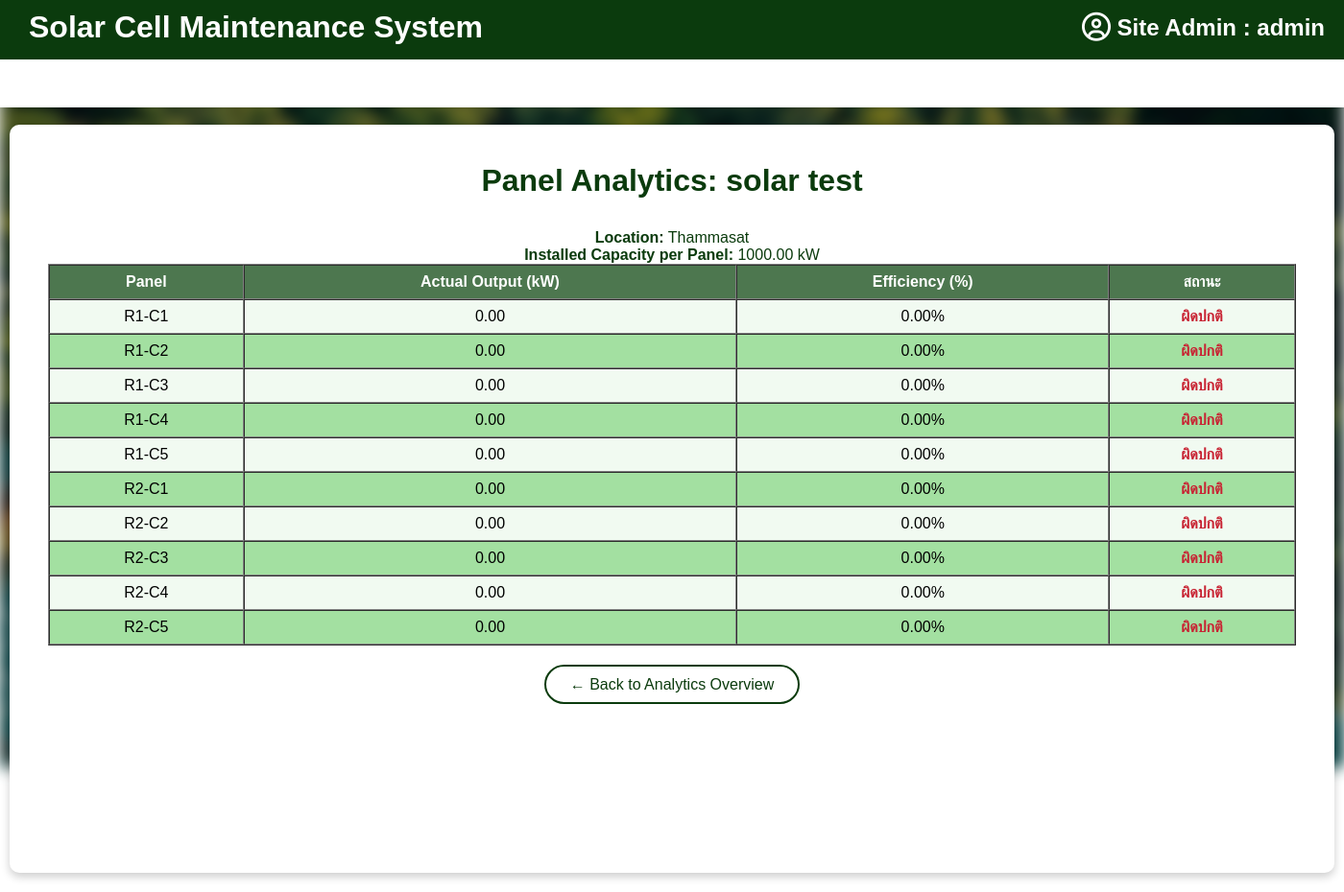
After one commit to 6310510026/solarcellsystem, a Django app: page /accounts/dashboard/data-analyst/analytics/1/ in a window 1400 px wide. The commit adds this page. Shown: the whole page at 96% size. Run offline with Django 5.2, Linux system fonts and the light colour scheme; a user stored in the database is signed in; data comes from the database, SQL or seed files in the repository; both versions use the stored data as it was after the commit.

Commit message:
Update analytics

```diff
--- a/accounts/urls.py
+++ b/accounts/urls.py
@@ -1,5 +1,6 @@
 from django.urls import path
-from .views import register_user, login_user, logout_user, role_redirect, plant_owner_dashboard_view, data_analyst_dashboard_view, drone_controller_dashboard_view, plant_detail_analyst_view
+from .views import register_user, login_user, logout_user, role_redirect, plant_owner_dashboard_view, data_analyst_dashboard_view, drone_controller_dashboard_view, plant_detail_analyst_view, data_analyst_analytics_view
+from accounts import views
 
 
 urlpatterns = [
@@ -11,4 +12,6 @@ urlpatterns = [
     path('dashboard/data-analyst/', data_analyst_dashboard_view, name='data_analyst_dashboard'),
     path('dashboard/drone-controller/', drone_controller_dashboard_view, name='drone_controller_dashboard'),
     path('dashboard/data-analyst/plant/<int:plant_id>/', plant_detail_analyst_view, name='plant_detail_analyst'),
+    path('dashboard/data-analyst/analytics/', views.data_analyst_analytics_view, name='data_analyst_analytics'),
+    path('dashboard/data-analyst/analytics/<int:plant_id>/', views.panel_analytics_view, name='panel_analytics'),
 ]
--- a/accounts/views.py
+++ b/accounts/views.py
@@ -3,6 +3,10 @@ from django.contrib.auth import authenticate, login, logout
 from django.contrib.auth.decorators import login_required
 from django.contrib import messages
 from django.contrib.auth import get_user_model
+from plant.models import SolarPlant, Zone
+from drone.models import DroneInspection
+from django.db.models import Count
+from django.db import models
 
 User = get_user_model()
 
@@ -88,8 +92,6 @@ def plant_owner_dashboard_view(request):
 
 @login_required
 def data_analyst_dashboard_view(request):
-    from plant.models import SolarPlant, Zone
-    from drone.models import DroneInspection
     plants = SolarPlant.objects.all().prefetch_related('zones', 'owner')
     plant_name = request.GET.get('plant_name', '').strip()
     zone_name = request.GET.get('zone_name', '').strip()
@@ -125,10 +127,61 @@ def site_admin_dashboard_view(request):
 
 @login_required
 def plant_detail_analyst_view(request, plant_id):
-    from plant.models import SolarPlant
     plant = get_object_or_404(SolarPlant, id=plant_id)
     zones = plant.zones.prefetch_related('droneinspection_set')
     return render(request, 'dashboard/plant_detail_analyst.html', {
         'plant': plant,
         'zones': zones,
     })
+
+@login_required
+def data_analyst_analytics_view(request):
+    from plant.models import SolarPanel
+    # Filter only plants where the data_analyst is the current user
+    plants = SolarPlant.objects.filter(data_analyst=request.user).select_related('owner', 'data_analyst')
+    plant_data = []
+    for plant in plants:
+        panels = SolarPanel.objects.filter(row__zone__plant=plant)
+        num_panels = panels.count()
+        if num_panels == 0 or not plant.installed_capacity_kw:
+            efficiency = None
+        else:
+            installed_per_panel = float(plant.installed_capacity_kw) / num_panels
+            actual_sum = sum(float(p.actual_output_kw or 0) for p in panels)
+            installed_sum = installed_per_panel * num_panels
+            efficiency = (actual_sum / installed_sum * 100) if installed_sum else 0
+        plant_data.append({
+            'id': plant.id,
+            'name': plant.name,
+            'location': plant.location,
+            'owner': plant.owner.username,
+            'data_analyst': plant.data_analyst.username if plant.data_analyst else '-',
+            'efficiency': efficiency,
+        })
+    context = {
+        'plant_data': plant_data,
+    }
+    return render(request, 'dashboard/analytics.html', context)
+
+@login_required
+def panel_analytics_view(request, plant_id):
+    from plant.models import SolarPanel, SolarPlant
+    plant = get_object_or_404(SolarPlant, id=plant_id)
+    panels = SolarPanel.objects.filter(row__zone__plant=plant).select_related('row')
+    num_panels = panels.count()
+    installed_per_panel = float(plant.installed_capacity_kw) / num_panels if num_panels and plant.installed_capacity_kw else 0
+    panel_data = []
+    for panel in panels:
+        actual = float(panel.actual_output_kw) if panel.actual_output_kw is not None else 0
+        efficiency = (actual / installed_per_panel * 100) if installed_per_panel else 0
+        panel_data.append({
+            'panel': f"R{panel.row.row_number}-C{panel.column_number}",
+            'actual_output_kw': actual,
+            'efficiency': efficiency,
+        })
+    context = {
+        'plant': plant,
+        'panel_data': panel_data,
+        'installed_per_panel': installed_per_panel,
+    }
+    return render(request, 'dashboard/panel_analytics.html', context)
--- a/plant/models.py
+++ b/plant/models.py
@@ -79,6 +79,9 @@ class SolarPanel(models.Model):
     column_number = models.PositiveIntegerField(verbose_name="คอลัมน์ที่")  # เช่น คอลัมน์ 1, 2, 3
     serial_number = models.CharField(max_length=100, blank=True, verbose_name="Serial Number")
     is_active = models.BooleanField(default=True, verbose_name="ใช้งานอยู่")
+    actual_output_kw = models.DecimalField(
+        max_digits=10, decimal_places=2, null=True, blank=True, verbose_name="กำลังผลิตจริง (kW)"
+    )
 
     def __str__(self):
         return f"Panel R{self.row.row_number}-C{self.column_number} ({self.row.zone.name} / {self.row.zone.plant.name})"
--- a/templates/dashboard/data_analyst_dashboard.html
+++ b/templates/dashboard/data_analyst_dashboard.html
@@ -33,6 +33,7 @@
                 <th>Solar Plant Name</th>
                 <th>Zone</th>
                 <th>Owner</th>
+                <th>Data Analyst</th>
                 <th>Status</th>
                 <th>Details</th>
             </tr>
@@ -44,6 +45,7 @@
                         <td>{{ plant.name }}</td>
                         <td>{{ zone.name }}</td>
                         <td>{{ plant.owner.username }}</td>
+                        <td>{% if plant.data_analyst %}{{ plant.data_analyst.username }}{% else %}-{% endif %}</td>
                         <td>
                             {# แสดง status ล่าสุดของ inspection ใน zone นี้ #}
                             {% with inspections=zone.droneinspection_set.all|dictsortreversed:"captured_at" %}
@@ -63,6 +65,7 @@
                         <td>{{ plant.name }}</td>
                         <td>-</td>
                         <td>{{ plant.owner.username }}</td>
+                        <td>{% if plant.data_analyst %}{{ plant.data_analyst.username }}{% else %}-{% endif %}</td>
                         <td>-</td>
                         <td>
                             <a href="{% url 'plant_detail_analyst' plant.id %}" style="background:#1a73e8; color:white; padding:6px 14px; border-radius:5px; text-decoration:none;">View</a>
@@ -70,7 +73,7 @@
                     </tr>
                 {% endfor %}
             {% empty %}
-                <tr><td colspan="5">No data available.</td></tr>
+                <tr><td colspan="6">No data available.</td></tr>
             {% endfor %}
         </tbody>
     </table>
--- /dev/null
+++ b/templates/dashboard/panel_analytics.html
@@ -0,0 +1,47 @@
+{% extends 'dash.html' %}
+{% load static %}
+
+{% block style %}
+<link rel="stylesheet" href="{% static 'css/style.css' %}">
+{% endblock %}
+
+{% block title %}Panel Analytics - {{ plant.name }}{% endblock %}
+
+{% block content %}
+<h1 style="font-size:2rem; font-weight:bold; color:#0b3b0d; margin-bottom: 1em;">Panel Analytics: {{ plant.name }}</h1>
+<p><b>Location:</b> {{ plant.location }}</p>
+<p><b>Installed Capacity per Panel:</b> {{ installed_per_panel|floatformat:2 }} kW</p>
+<div style="overflow-x:auto; margin-bottom: 32px;">
+  <table border="1" cellpadding="8" cellspacing="0" style="width:100%; background:white; color:black; min-width:500px;">
+    <thead style="background:#0b3b0d; color:white;">
+      <tr>
+        <th>Panel</th>
+        <th>Actual Output (kW)</th>
+        <th>Efficiency (%)</th>
+        <th>สถานะ</th>
+      </tr>
+    </thead>
+    <tbody>
+      {% for p in panel_data %}
+      <tr>
+        <td>{{ p.panel }}</td>
+        <td>{{ p.actual_output_kw|floatformat:2 }}</td>
+        <td>{{ p.efficiency|floatformat:2 }}%</td>
+        <td>
+          {% if p.efficiency >= 80 %}
+            <span style="color: #218838; font-weight: bold;">ปกติ</span>
+          {% elif p.efficiency >= 50 %}
+            <span style="color: #856404; font-weight: bold;">ปานกลาง</span>
+          {% else %}
+            <span style="color: #c82333; font-weight: bold;">ผิดปกติ</span>
+          {% endif %}
+        </td>
+      </tr>
+      {% empty %}
+      <tr><td colspan="4">No panel data available.</td></tr>
+      {% endfor %}
+    </tbody>
+  </table>
+</div>
+<a href="{% url 'data_analyst_analytics' %}" class="btn-outline">← Back to Analytics Overview</a>
+{% endblock %}
--- a/templates/navbars/navbar_data_analyst.html
+++ b/templates/navbars/navbar_data_analyst.html
@@ -1,6 +1,6 @@
 <ul class="menu">
-    <li><a href="#">Dashboard</a></li>
-    <li><a href="#">Analytics</a></li>
+    <li><a href="{% url 'data_analyst_dashboard' %}" class="{% if request.resolver_match.url_name == 'data_analyst_dashboard' %}active{% endif %}">Dashboard</a></li>
+    <li><a href="{% url 'data_analyst_analytics' %}" class="{% if request.resolver_match.url_name == 'data_analyst_analytics' %}active{% endif %}">Analytics</a></li>
     <li><a href="#">Graphs</a></li>
     <li><a href="{% url 'logout_page' %}" class="green-link">Logout</a></li>
 </ul>
```
Also changed, not shown: templates/dashboard/analytics.html (added, +53 -0 lines), templates/dashboard/plant_detail_analyst.html (+4 -4 lines), db.sqlite3, plant/migrations/0008_solarpanel_actual_output_kw.py (added).
